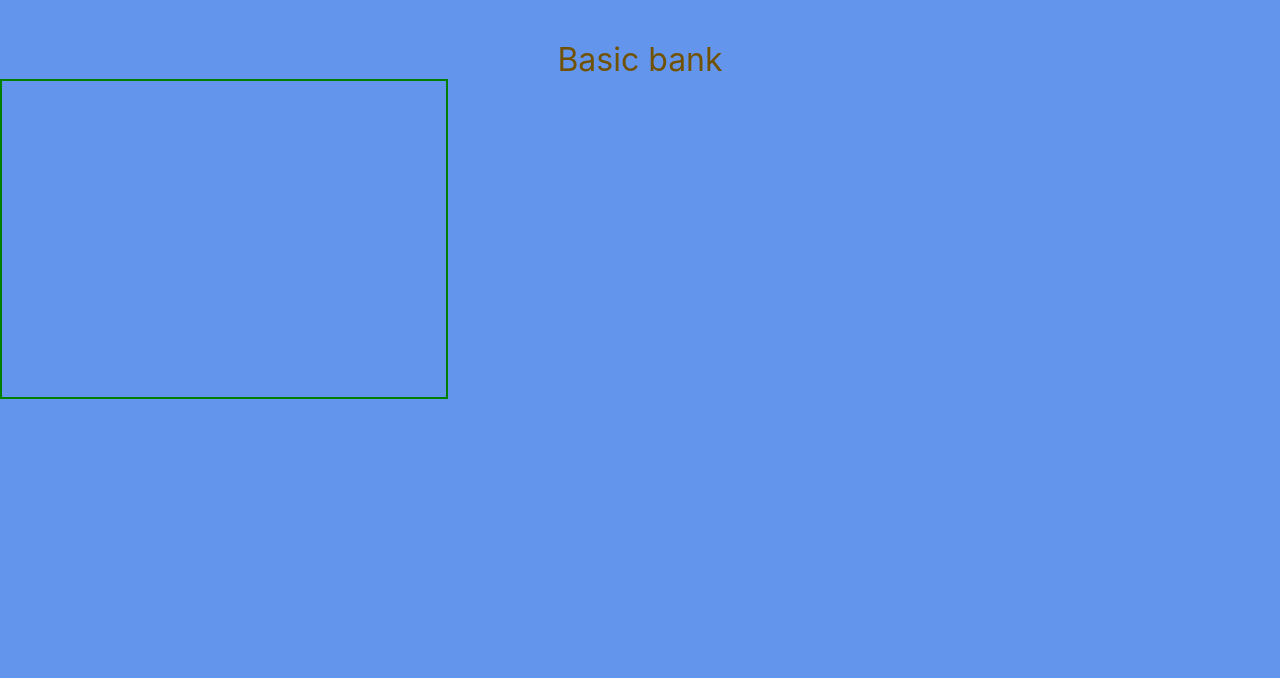
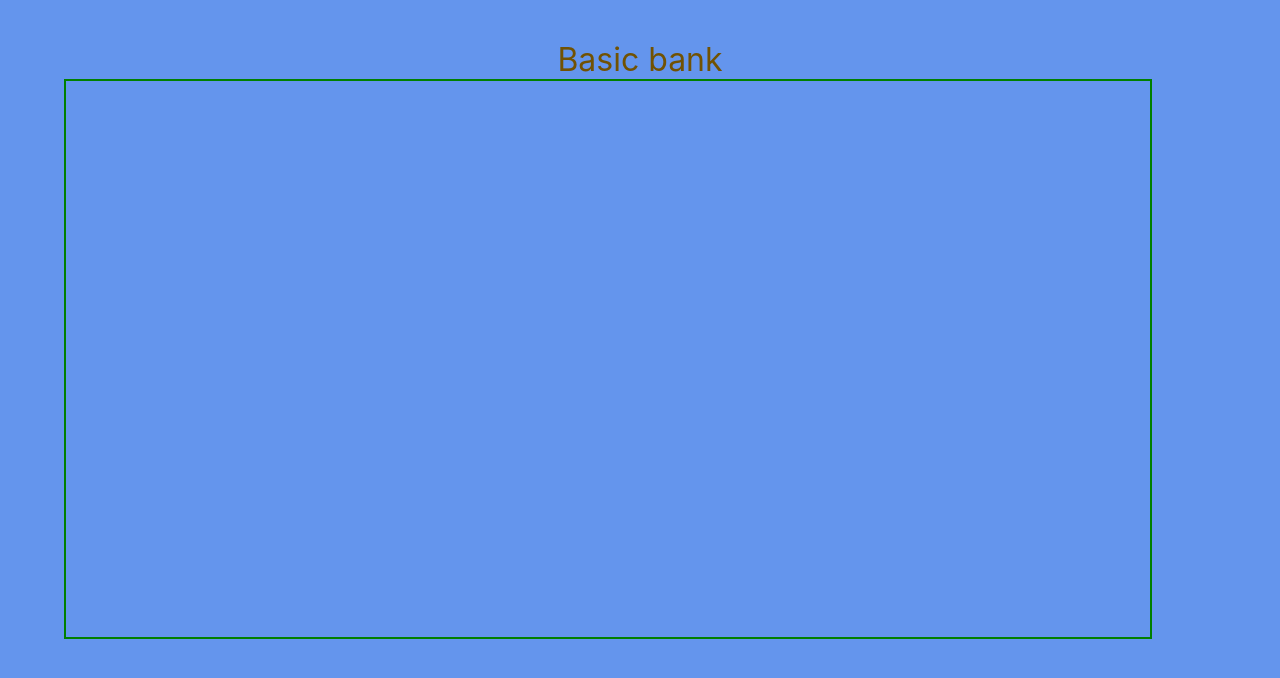
Before and after one commit to cyberstizz/basicbank, a React (Create React App) app: page / in a window 1280 px wide. Shown: the top 678 px of the page. Built offline with nearby package versions, Linux system fonts and the light colour scheme.

Commit message:
moved the margin left and width/height on the midsection

```diff
--- a/src/Home.css
+++ b/src/Home.css
@@ -15,6 +15,7 @@ body{
 
 #midsection{
     border: solid 2px green;
-    height: 40vh;
-    width: 35vw;
+    height: 70vh;
+    width: 85vw;
+    margin-left: 5vw;
 }
```
